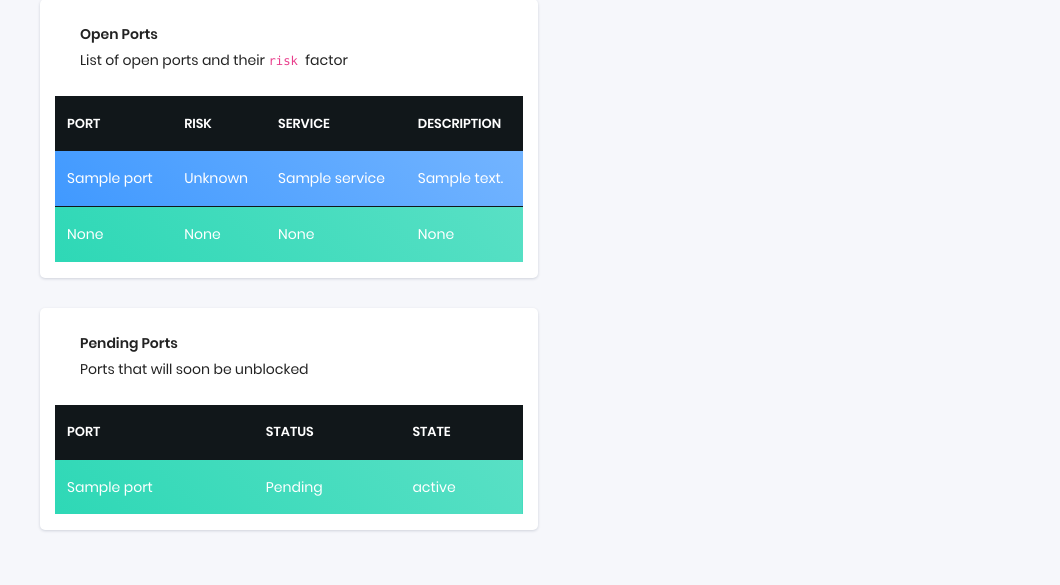
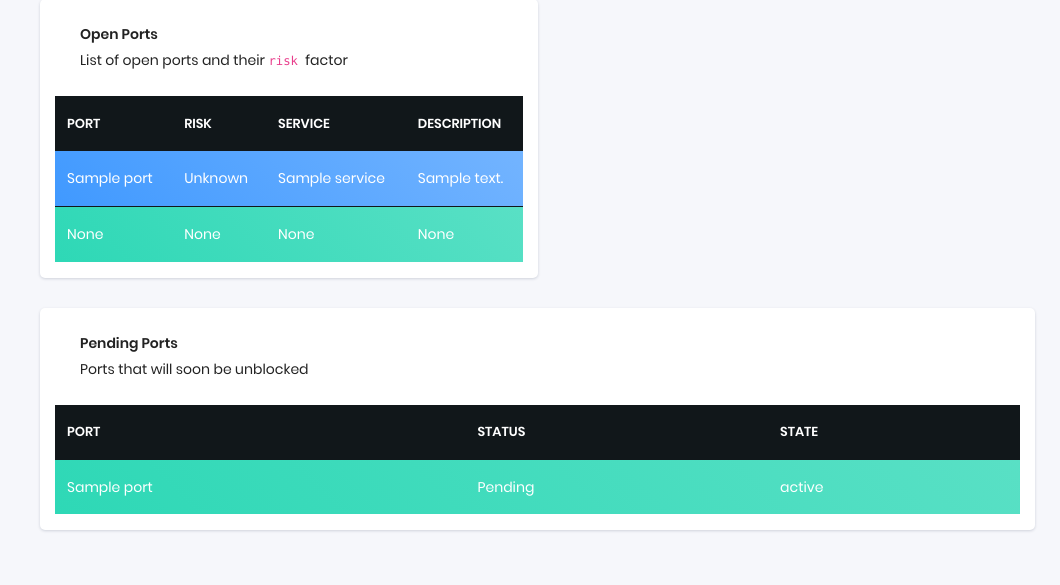
Before and after one commit to YouFoundKyle/Pi-LINk, a Django app: template web/core/templates/device_overview.html in a window 1280 px wide. Shown: the part 1345-1930 px from the top of the page, without its empty margins (220-1280 px from the left). Run offline with Django 3.2, Linux system fonts and the light colour scheme; the template is opened without the code that fills it: most values are stand-ins (such as "Sample title", 1, 10 or a date in 2020); some libraries are stand-ins or nearby versions.

Commit message:
fix device page formatting

```diff
--- a/web/core/templates/device_overview.html
+++ b/web/core/templates/device_overview.html
@@ -205,7 +205,7 @@
                     </div>
                 </div>
                 {% if pendingPorts%}
-                <div class="card col-sm-6">
+                <div class="card col-sm-12">
                     <div class="card-header">
                         <h5>Pending Ports</h5>
                         <span class="d-block m-t-5">Ports that will soon be unblocked </span>
```
